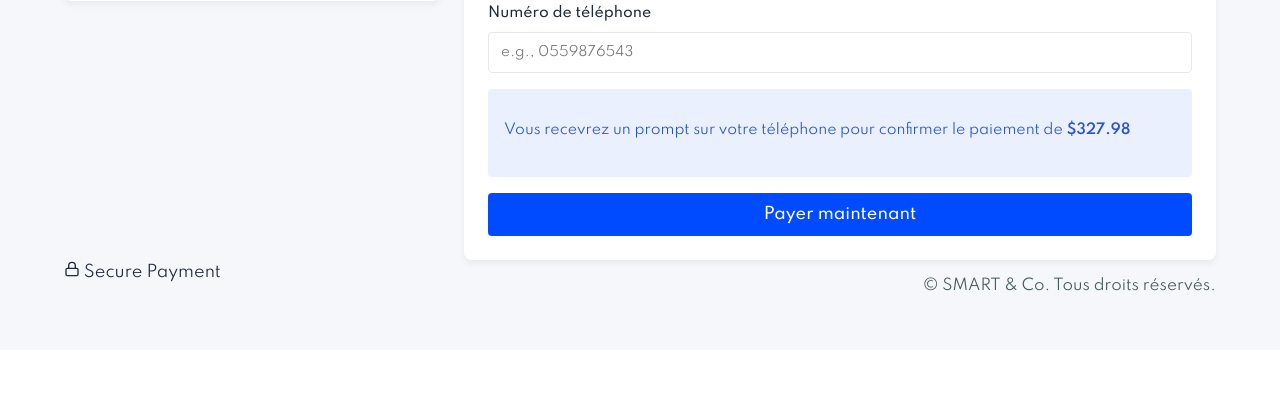
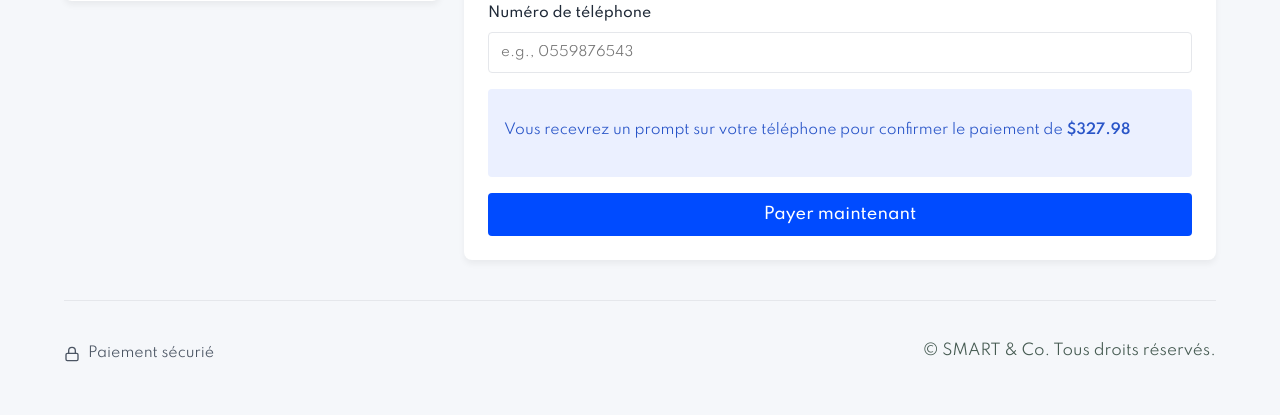
Before and after one commit to Geovic20/Smart-Co, a Django app: page /Payments/ in a window 1280 px wide. Shown: the part 744-1159 px from the top of the page. Before the commit the page ends 1035 px from the top, so only its background shows below. Run offline with Django 4.2, Linux system fonts and the light colour scheme.

Commit message:
modified:   Payments/static/css/Payments.css modified:   Payments/templates/Payments.html

```diff
--- a/Payments/static/css/Payments.css
+++ b/Payments/static/css/Payments.css
@@ -387,6 +387,25 @@ input.error, select.error {
 }
 
 
+/* Footer */
+footer {
+  margin-top: var(--spacing-10);
+  padding-top: var(--spacing-6);
+  border-top: 1px solid var(--border-light);
+  text-align: center;
+  color: var(--text-medium);
+  font-size: 14px;
+}
+.secure-payment {
+  display: flex;
+  align-items: center;
+  justify-content: center;
+  gap: var(--spacing-2);
+  margin-bottom: var(--spacing-2);
+  color: var(--text-medium);
+}
+
+
 /* Modal */
 .modal {
   display: none;
--- a/Payments/templates/Payments.html
+++ b/Payments/templates/Payments.html
@@ -443,7 +443,7 @@
                         <rect width="18" height="11" x="3" y="11" rx="2" ry="2" />
                         <path d="M7 11V7a5 5 0 0 1 10 0v4" />
                     </svg>
-                    <span>Secure Payment</span>
+                    <span>Paiement sécurié</span>
                 </div>
                 <p>&copy; SMART & Co. Tous droits réservés.</p>
             </footer>
```
